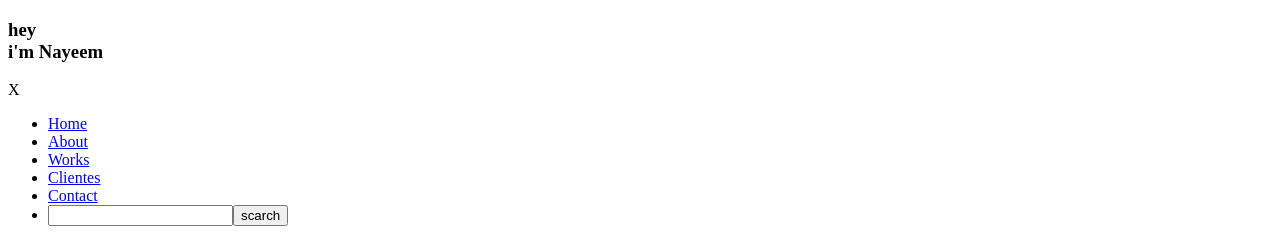
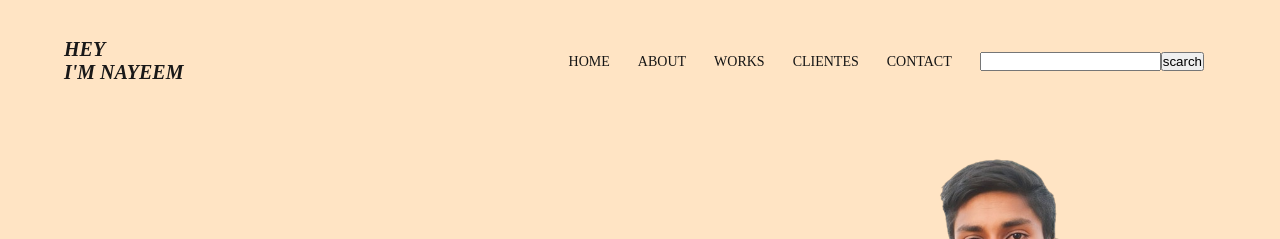
Before and after one commit to nayeem-miah/new-full-project, a plain HTML site: page index.html in a window 1280 px wide. Shown: the top 239 px of the page. Drawn offline with Linux system fonts and the light colour scheme.

Commit message:
my first website

```diff
--- a/index.html
+++ b/index.html
@@ -4,7 +4,7 @@
     <meta charset="UTF-8">
     <meta name="viewport" content="width=device-width, initial-scale=1.0">
     <title>profile</title>
-    <link rel="stylesheet" href="project.css">
+    <link rel="stylesheet" href="styles/index.css">
 </head>
 <body>
     <div class="header">
--- a/index.css
+++ b/styles/index.css
@@ -6,10 +6,11 @@
 .header{
     min-height: 100vh;
     width:100%;
-    background-image:url("image/image.jpg");
+    background-color: bisque;
     background-position:center;
     background-size:cover;
     position:relative;
+
 
 
 }
@@ -20,7 +21,7 @@ nav{
     align-items:center;
 }
 nav h3{
-    color: white;
+    color: rgb(25, 24, 24);
     font-size: 20px;
     text-transform:uppercase;
     font-style: italic;
@@ -41,7 +42,7 @@ nav h3:hover{
 }
 .nav-menu ul li a{
     text-decoration: none;
-    color: white;
+    color: rgb(21, 21, 21);
     font-size: 14px;
     text-transform: uppercase;
 }
```
Also changed, not shown: image/iz.jpg (renamed from image/image.jpg), 1 other file.
